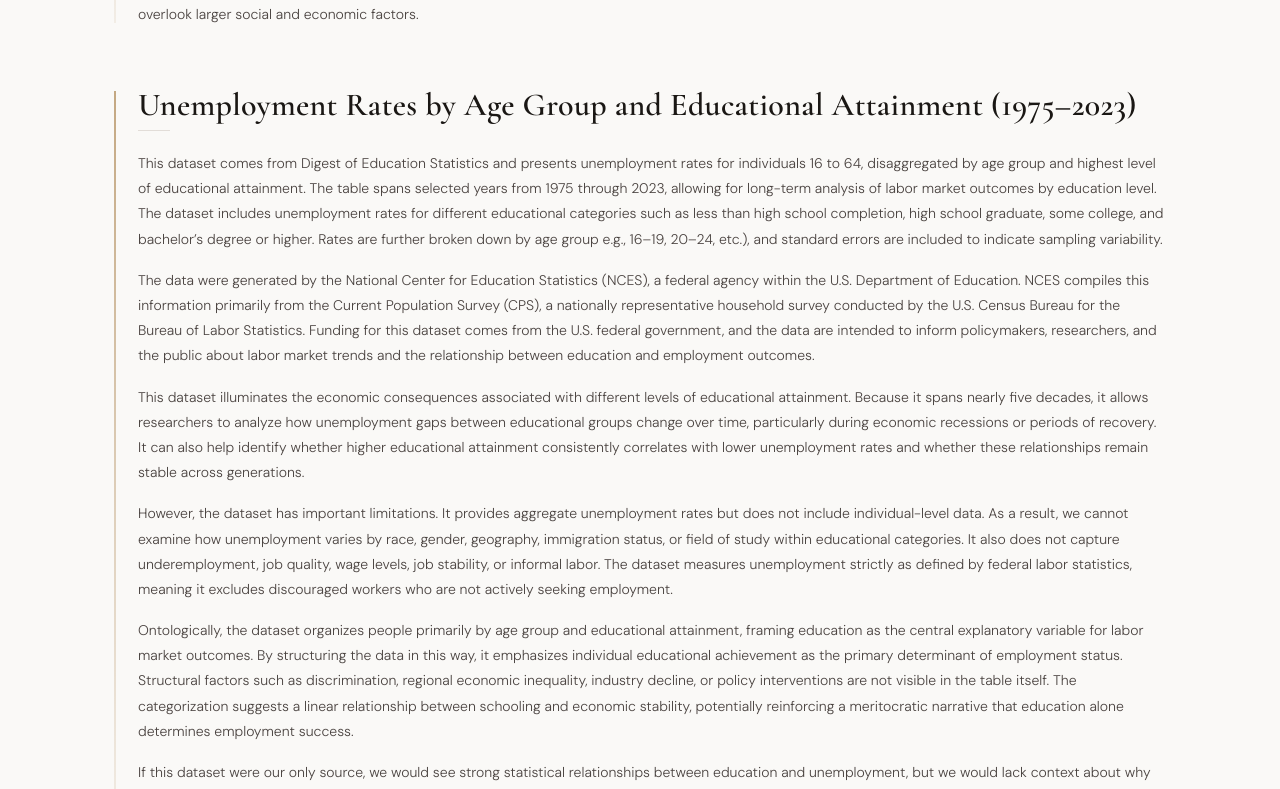
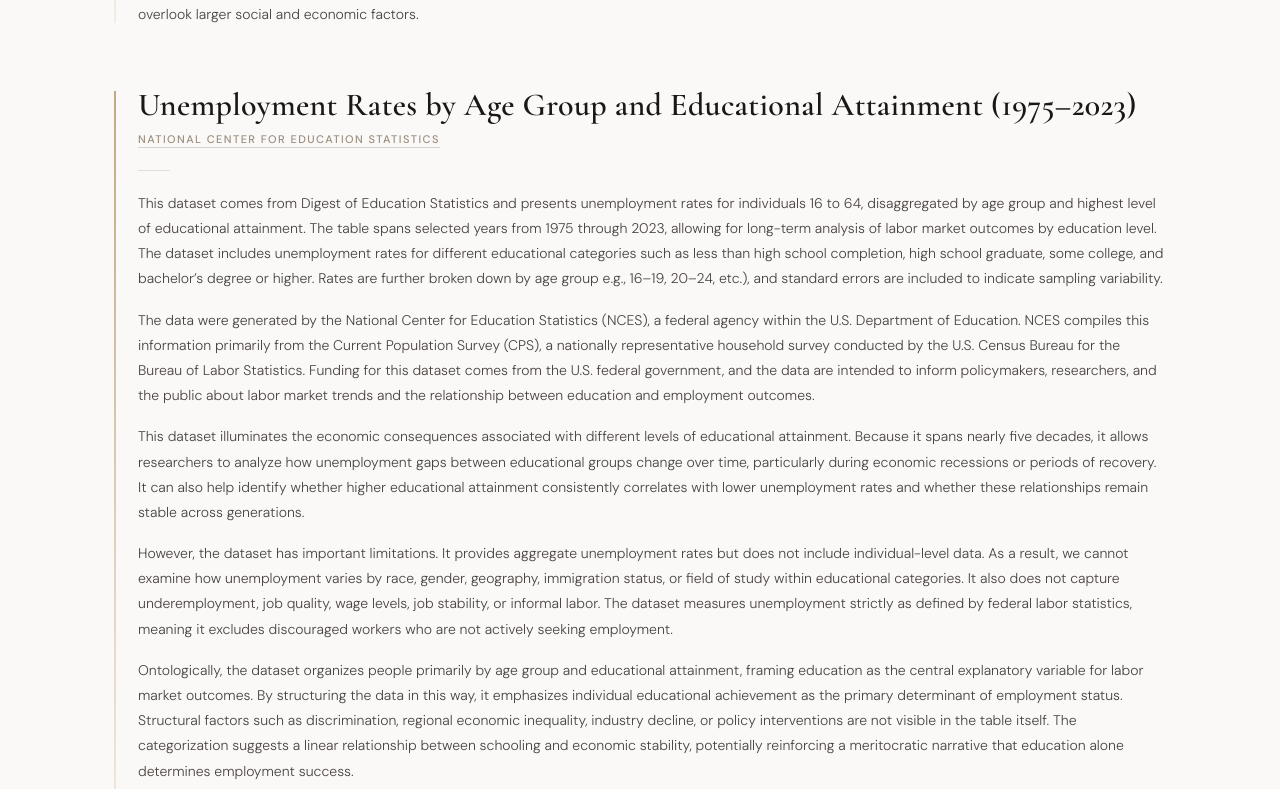
Before and after one commit to hannahkendall04/beyondtheboard, a Next.js app: page /data-critique in a window 1280 px wide. Shown: the part 2508-3297 px from the top of the page. Built offline with nearby package versions, Linux system fonts and the light colour scheme.

Commit message:
update links for data critique

```diff
--- a/public/data/data-critique.js
+++ b/public/data/data-critique.js
@@ -37,7 +37,7 @@ export const dataCritiques = [
     },
     {
         "title": "Unemployment Rates by Age Group and Educational Attainment (1975–2023)",
-        "description": "",
+        "description": "National Center for Education Statistics",
         "critique": [
             "This dataset comes from Digest of Education Statistics and presents unemployment rates for individuals 16 to 64, disaggregated by age group and highest level of educational attainment. The table spans selected years from 1975 through 2023, allowing for long-term analysis of labor market outcomes by education level. The dataset includes unemployment rates for different educational categories such as less than high school completion, high school graduate, some college, and bachelor’s degree or higher. Rates are further broken down by age group e.g., 16–19, 20–24, etc.), and standard errors are included to indicate sampling variability. ",
             "The data were generated by the National Center for Education Statistics (NCES), a federal agency within the U.S. Department of Education. NCES compiles this information primarily from the Current Population Survey (CPS), a nationally representative household survey conducted by the U.S. Census Bureau for the Bureau of Labor Statistics. Funding for this dataset comes from the U.S. federal government, and the data are intended to inform policymakers, researchers, and the public about labor market trends and the relationship between education and employment outcomes.",
@@ -50,7 +50,7 @@ export const dataCritiques = [
     },
     {
         "title": "Educational Attainment by State or Jurisdiction (2012 and 2022)",
-        "description": "",
+        "description": "National Center for Education Statistics",
         "critique": [
             "This dataset comes from the Digest of Education Statistics presents the percentage of persons ages 18 to 24 and ages 25 and over by educational attainment and state or jurisdiction for the years 2012 and 2022. For younger individuals (18–24), the dataset includes the percentage who have completed high school or its equivalent. For individuals 25 and older, it provides percentages across educational categories such as less than high school completion, high school graduate, some college, associate’s degree, bachelor’s degree, and graduate degree. Data are reported for each U.S. state and jurisdiction, along with standard errors",
             "Like the dataset above, this dataset was generated by NCES using data primarily drawn from the Current Population Survey (CPS). The CPS is administered monthly by the U.S. Census Bureau and funded by the federal government. NCES compiles, standardizes, and publishes these statistics to support education research and public policy decision-making.",
```
